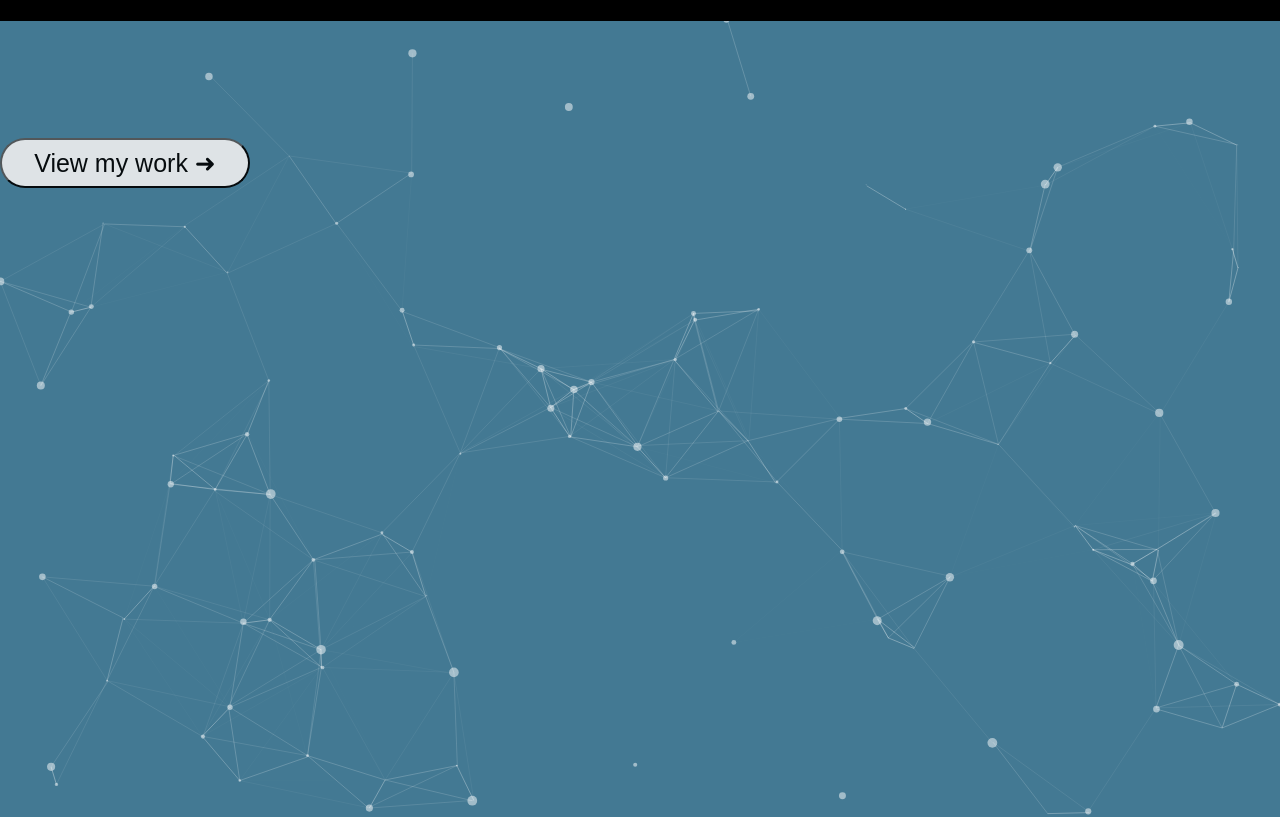
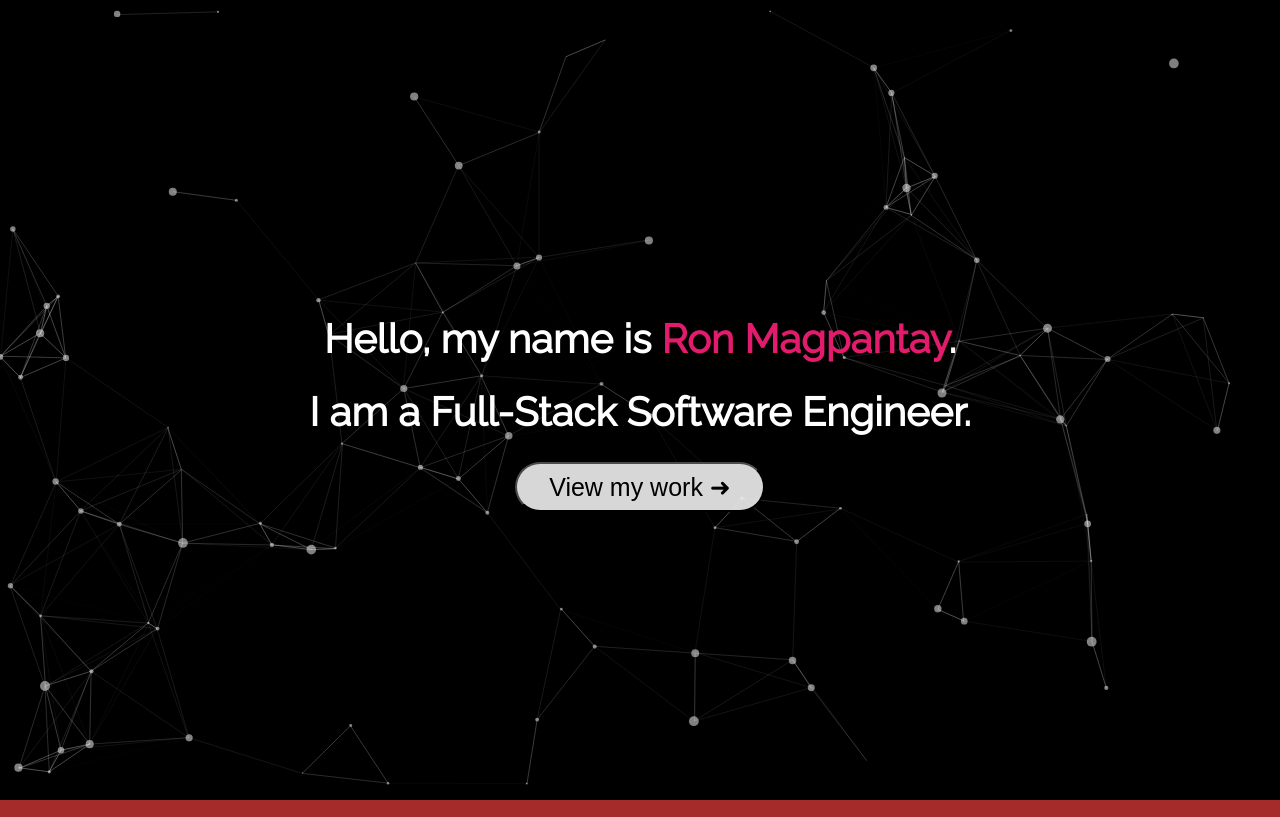
Before and after one commit to ronBP95/port3.0, a plain HTML site: page index.html in a window 1280 px wide. Shown: the top 817 px of the page. Drawn offline with Linux system fonts and the light colour scheme; a web font is replaced by a local one.

Commit message:
Significant improvements made to the homepage. Particles.js issue was resolved to allow for detection on window vs canvas. Styling changes including font-family, font-size, and overflow-x set to hidden were made.

```diff
--- a/App.js
+++ b/App.js
@@ -69,7 +69,7 @@ particlesJS('particles-js',
       },
       "move": {
         "enable": true,
-        "speed": 6,
+        "speed": 3,
         "direction": "none",
         "random": false,
         "straight": false,
@@ -82,15 +82,15 @@ particlesJS('particles-js',
       }
     },
     "interactivity": {
-      "detect_on": "canvas",
+      "detect_on": "window",
       "events": {
         "onhover": {
           "enable": true,
           "mode": "repulse"
         },
         "onclick": {
-          "enable": true,
-          "mode": "push"
+          "enable": false,
+          "mode": "repulse"
         },
         "resize": true
       },
--- a/index.html
+++ b/index.html
@@ -11,16 +11,21 @@
     <link rel="preconnect" href="https://fonts.googleapis.com">
     <link rel="preconnect" href="https://fonts.gstatic.com" crossorigin>
     <link href="https://fonts.googleapis.com/css2?family=Permanent+Marker&family=Shippori+Antique+B1&display=swap" rel="stylesheet">
+    <link rel="preconnect" href="https://fonts.googleapis.com">
+    <link rel="preconnect" href="https://fonts.gstatic.com" crossorigin>
+    <link href="https://fonts.googleapis.com/css2?family=Permanent+Marker&family=Raleway&family=Shippori+Antique+B1&display=swap" rel="stylesheet">
     <!-- CSS FONTS -->
 
 </head>
 <body>
 
-    <div id="particles-js"></div>
+    <div id="particles-js" ></div>
     <div id="homecontainer">
-        <h1>Hi, my name is <span style="color:red">Ron Magpantay</span>.</h1>
-        <h1>I am a Full-Stack Software Engineer.</h1>
-        <button id="homebutton" href="aboutpage">View my work ➜</button>
+        <div id="innerhome">
+            <h1>Hello, my name is <span style="color:#e31b6d">Ron Magpantay</span>.</h1>
+            <h1>I am a Full-Stack Software Engineer.</h1>
+            <button id="homebutton" href="aboutpage">View my work ➜</button>
+        </div>
     </div>
     <script type="text/javascript" src="particles.js"></script>
     <script type="text/javascript" src="app.js"></script>
--- a/particles.js
+++ b/particles.js
@@ -88,14 +88,14 @@ var pJS = function(tag_id, params){
       array: []
     },
     interactivity: {
-      detect_on: 'canvas',
+      detect_on: 'window',
       events: {
         onhover: {
           enable: true,
           mode: 'grab'
         },
         onclick: {
-          enable: true,
+          enable: false,
           mode: 'push'
         },
         resize: true
--- a/style.css
+++ b/style.css
@@ -3,22 +3,45 @@ body {
     margin: 0px;
     padding: 0;
     height: 100vh;
+    overflow-x: hidden;
 }
 
 #particles-js {
     width: 100%;
     height: 100%;
-    background-color: #437993;
+    background-color: black;
     /*background-image: url('');*/
     background-size: cover;
     background-position: 50% 50%;
     background-repeat: no-repeat;
     position: absolute;
+    z-index: -1;
 }
 
 canvas {
-    display: block;
-    vertical-align: bottom;
+    width: 100%;
+    height: 100%;
+    z-index: 2;
+}
+
+#homecontainer {
+    display: flex;
+    justify-content: center;
+    align-items: center;
+    text-align: center;
+    color: white;
+    width: 100vw;
+    height: 100vh;
+    margin: 0%;
+    /*  ===== bg color is for testing ===== */
+    /* background-color: blue; */
+    font-size: 15pt;
+    font-family: 'Raleway';
+}
+
+#innerhome {
+    padding: 0%;
+    text-align: center;
 }
 
 #homebutton {
```
Also changed, not shown: index4.html (deleted, +0 -15 lines).
